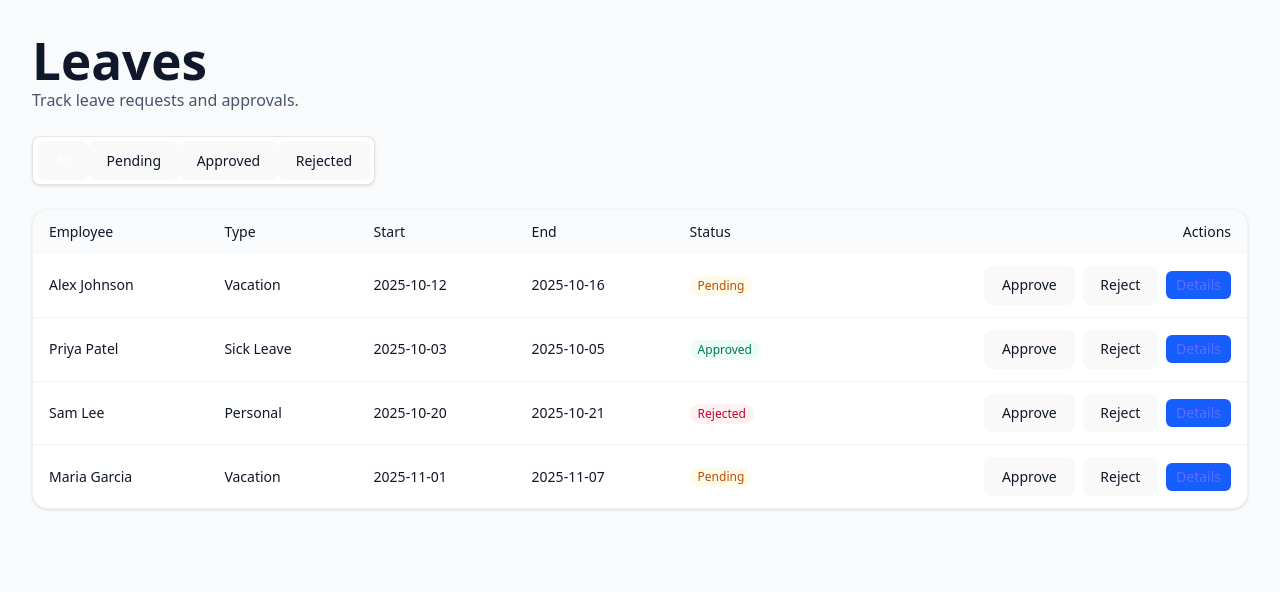
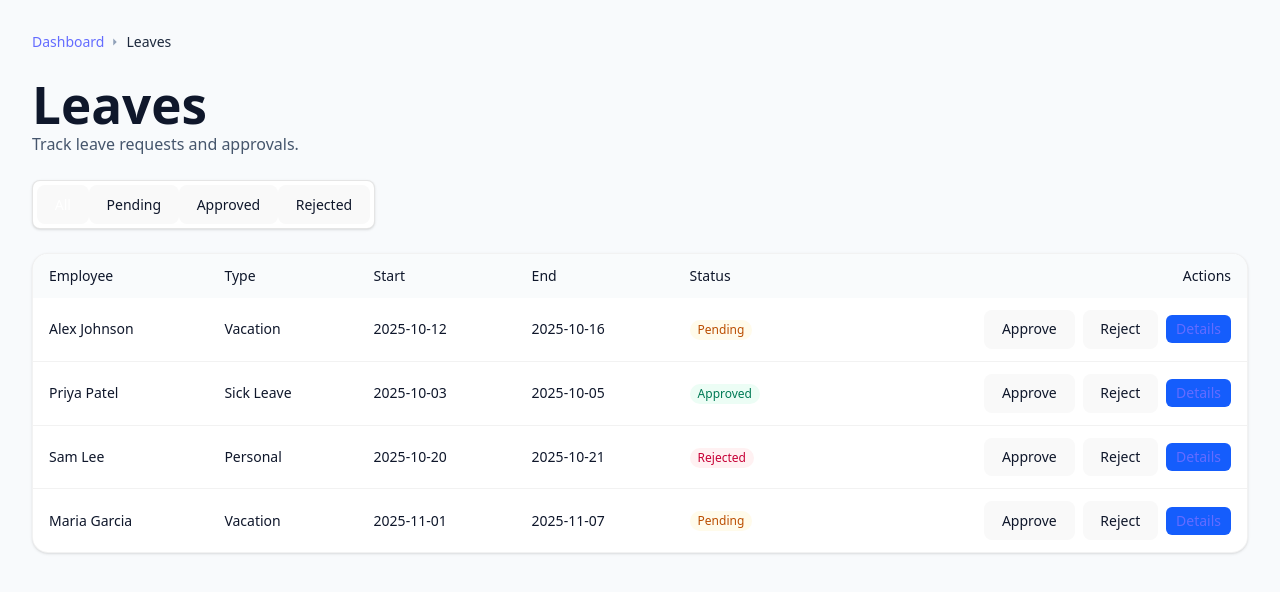
Before and after one commit to WhitelightningDev/teamflow, a React (Vite) app: page /leaves in a window 1280 px wide. Shown: the top 592 px of the page. Built offline with nearby package versions, Linux system fonts and the light colour scheme.

Commit message:
`Added Breadcrumbs component to multiple pages`

```diff
--- /dev/null
+++ b/src/components/Breadcrumbs.tsx
@@ -0,0 +1,33 @@
+import { Link } from 'react-router-dom'
+
+type Item = { label: string; to?: string }
+
+export default function Breadcrumbs({ items }: { items: Item[] }) {
+  return (
+    <nav aria-label="Breadcrumb" className="text-sm text-slate-600 dark:text-slate-300">
+      <ol className="flex items-center flex-wrap gap-1">
+        {items.map((item, idx) => {
+          const isLast = idx === items.length - 1
+          return (
+            <li key={idx} className="inline-flex items-center gap-1">
+              {idx > 0 && <ChevronRightIcon className="h-3.5 w-3.5 text-slate-400" />}
+              {isLast || !item.to ? (
+                <span aria-current="page" className="font-medium text-slate-800 dark:text-slate-100">{item.label}</span>
+              ) : (
+                <Link to={item.to} className="hover:text-blue-600">{item.label}</Link>
+              )}
+            </li>
+          )
+        })}
+      </ol>
+    </nav>
+  )
+}
+
+function ChevronRightIcon({ className = '' }: { className?: string }) {
+  return (
+    <svg viewBox="0 0 24 24" fill="currentColor" className={className} aria-hidden>
+      <path d="M9 18l6-6-6-6v12z" />
+    </svg>
+  )
+}
--- a/src/pages/Documents/index.tsx
+++ b/src/pages/Documents/index.tsx
@@ -1,4 +1,5 @@
 import { useCallback, useRef, useState } from 'react'
+import Breadcrumbs from '../../components/Breadcrumbs'
 
 type Doc = { id: string; name: string; uploadedAt: string; owner?: string; category?: string }
 
@@ -31,6 +32,7 @@ export default function DocumentsPage() {
   return (
     <div className="min-h-screen bg-slate-50 dark:bg-neutral-900 text-slate-900 dark:text-slate-100">
       <div className="mx-auto max-w-7xl px-4 sm:px-6 lg:px-8 py-8 space-y-6">
+        <Breadcrumbs items={[{ label: 'Dashboard', to: '/dashboard' }, { label: 'Documents' }]} />
         {/* Header */}
         <div className="flex flex-col sm:flex-row sm:items-center sm:justify-between gap-3">
           <div>
--- a/src/pages/Employees/index.tsx
+++ b/src/pages/Employees/index.tsx
@@ -1,5 +1,6 @@
 import { useMemo, useState } from 'react'
 import { Link } from 'react-router-dom'
+import Breadcrumbs from '../../components/Breadcrumbs'
 
 export default function EmployeesPage() {
   const [query, setQuery] = useState('')
@@ -27,6 +28,7 @@ export default function EmployeesPage() {
   return (
     <div className="min-h-screen bg-slate-50 dark:bg-neutral-900 text-slate-900 dark:text-slate-100">
       <div className="mx-auto max-w-7xl px-4 sm:px-6 lg:px-8 py-8 space-y-6">
+        <Breadcrumbs items={[{ label: 'Dashboard', to: '/dashboard' }, { label: 'Employees' }]} />
         {/* Header */}
         <div className="flex flex-col sm:flex-row sm:items-center sm:justify-between gap-3">
           <div>
--- a/src/pages/Leaves/index.tsx
+++ b/src/pages/Leaves/index.tsx
@@ -1,5 +1,6 @@
 import { useMemo, useState } from 'react'
 import { Link } from 'react-router-dom'
+import Breadcrumbs from '../../components/Breadcrumbs'
 
 type Status = 'Pending' | 'Approved' | 'Rejected'
 
@@ -19,6 +20,7 @@ export default function LeavesPage() {
   return (
     <div className="min-h-screen bg-slate-50 dark:bg-neutral-900 text-slate-900 dark:text-slate-100">
       <div className="mx-auto max-w-7xl px-4 sm:px-6 lg:px-8 py-8 space-y-6">
+        <Breadcrumbs items={[{ label: 'Dashboard', to: '/dashboard' }, { label: 'Leaves' }]} />
         {/* Header */}
         <div className="flex flex-col sm:flex-row sm:items-center sm:justify-between gap-3">
           <div>
--- a/src/pages/Settings/index.tsx
+++ b/src/pages/Settings/index.tsx
@@ -1,4 +1,5 @@
 import { useState } from 'react'
+import Breadcrumbs from '../../components/Breadcrumbs'
 
 type Tab = 'Profile' | 'Account' | 'Notifications' | 'Security'
 
@@ -29,6 +30,7 @@ export default function SettingsPage() {
   return (
     <div className="min-h-screen bg-slate-50 dark:bg-neutral-900 text-slate-900 dark:text-slate-100">
       <div className="mx-auto max-w-7xl px-4 sm:px-6 lg:px-8 py-8 space-y-6">
+        <Breadcrumbs items={[{ label: 'Dashboard', to: '/dashboard' }, { label: 'Settings' }]} />
         {/* Header */}
         <div className="flex items-center justify-between">
           <h1 className="text-2xl sm:text-3xl font-bold">Settings</h1>
```
